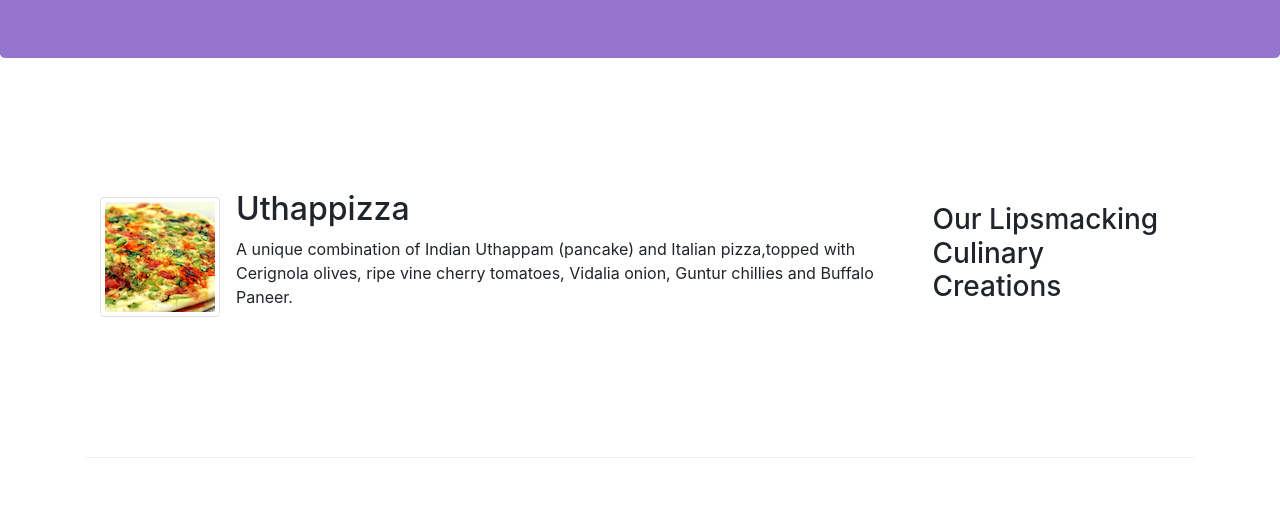
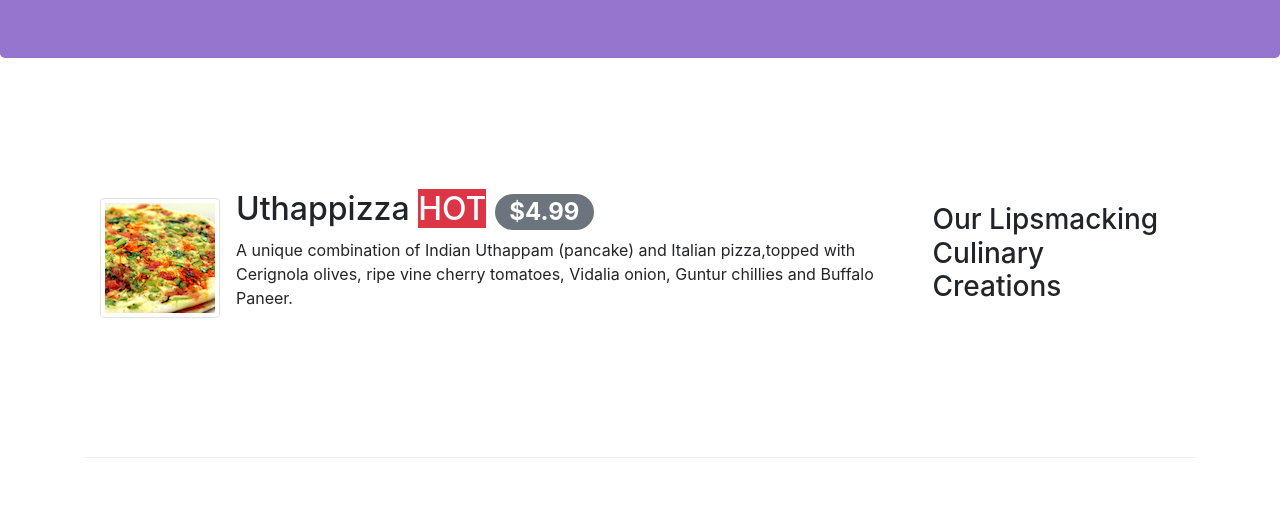
Before and after one commit to jramirez18/RistoranteConFusion, a plain HTML site: page index.html in a window 1280 px wide. Shown: the part 276-800 px from the top of the page. Drawn offline with nearby package versions, Linux system fonts and the light colour scheme.

Commit message:
Alerting users

```diff
--- a/index.html
+++ b/index.html
@@ -77,7 +77,9 @@
                     <div class="media-body">
                         <!--Esto ya estaba antes-->
                         <!--class="mt-0" margen de top 0-->
-                        <h2 class="mt-0">Uthappizza</h2>
+                        <!--Agregando BADGES en los nuevos span-->
+                        <h2 class="mt-0">Uthappizza <span class="badege badge-danger">HOT</span> <span
+                                class="badge badge-pill badge-secondary">$4.99</span></h2>
                         <p class="d-none d-sm-block">A unique combination of Indian Uthappam (pancake) and Italian
                             pizza,topped with Cerignola olives, ripe vine cherry tomatoes, Vidalia onion, Guntur
                             chillies and Buffalo Paneer.
```
